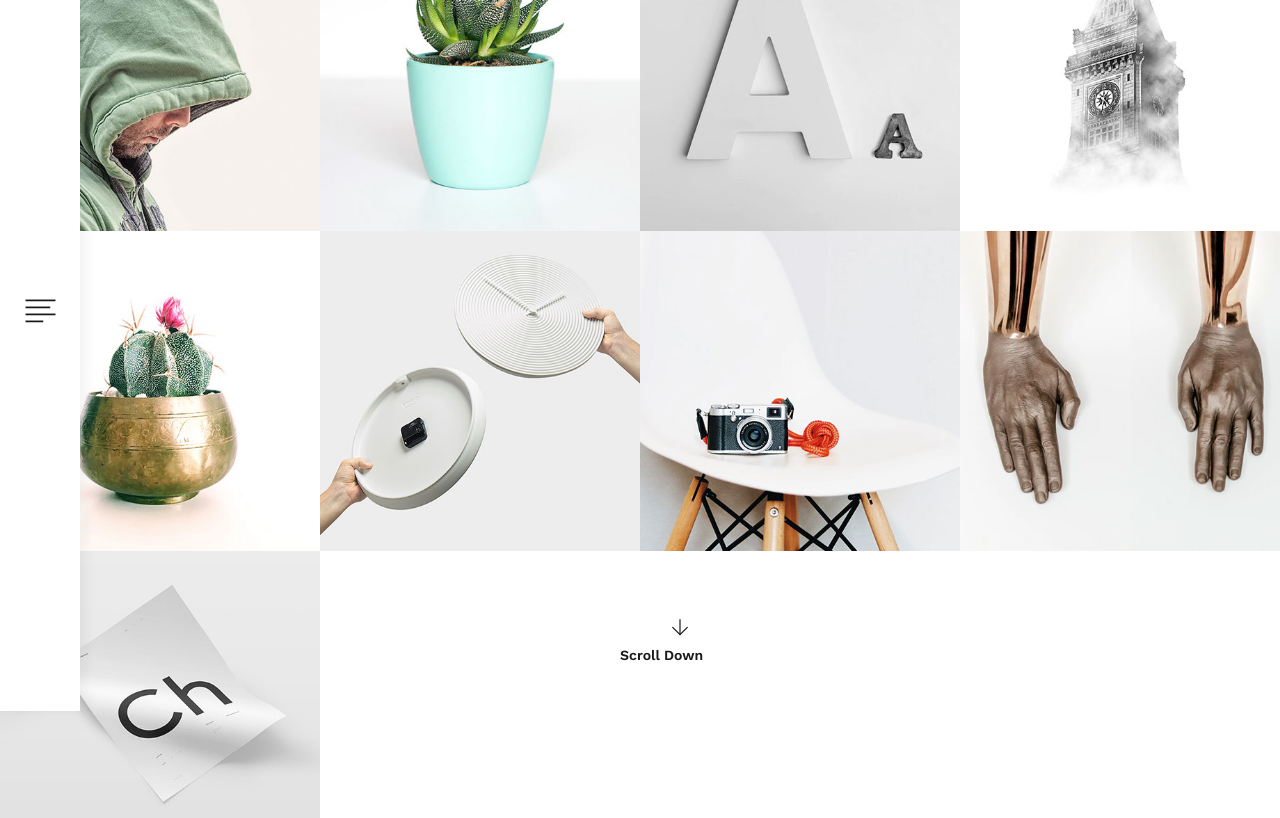
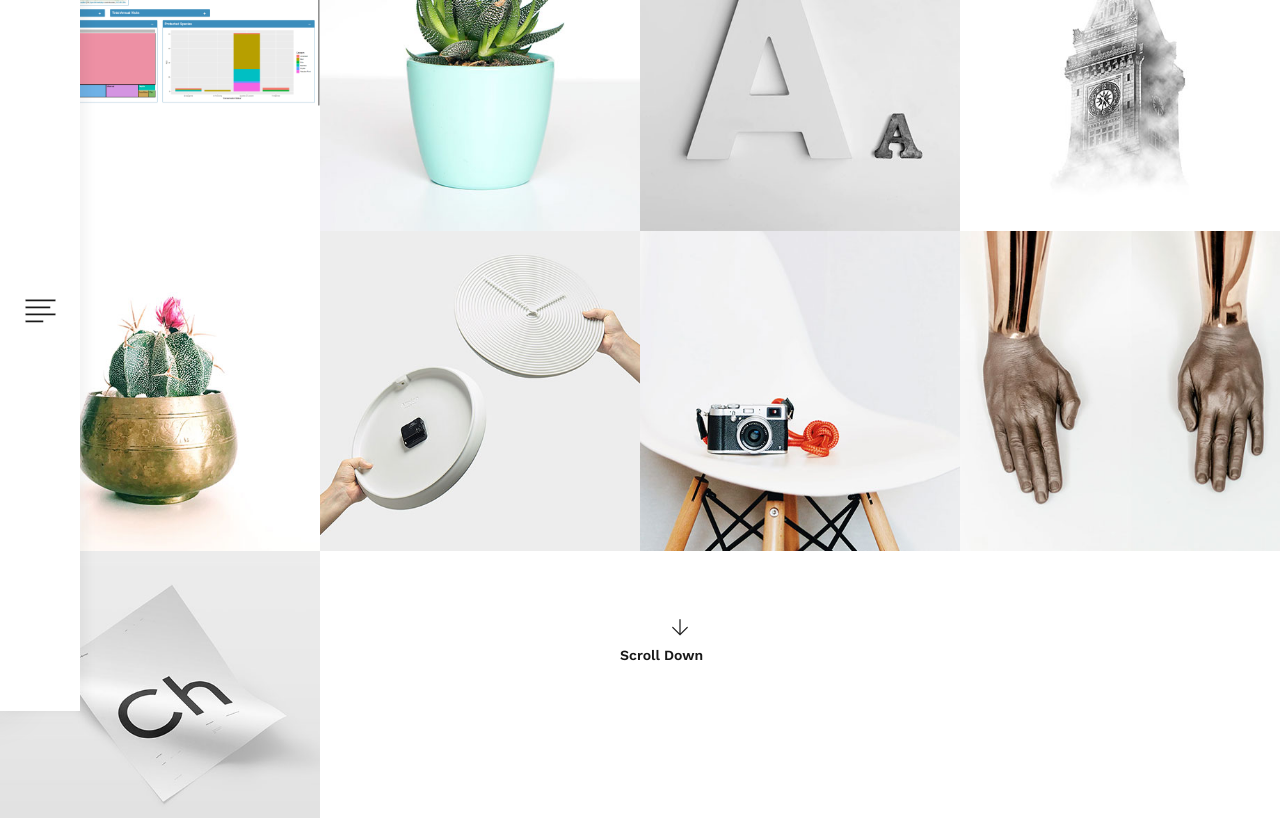
Before and after one commit to gody/gody.github.io, a plain HTML site: page index.html in a window 1280 px wide. Shown: the part 89-907 px from the top of the page. Drawn offline with nearby package versions, Linux system fonts and the light colour scheme.

Commit message:
Change image

```diff
--- a/index.html
+++ b/index.html
@@ -69,7 +69,7 @@ Copyright &copy;<script>document.write(new Date().getFullYear());</script> All r
             <div class="col-12 col-md-6 col-lg-3 no-padding">
                 <div class="portfolio-content">
                     <figure>
-                        <img src="images/1.jpg" alt="">
+                        <img src="images/NP_Project.png" alt="National Parks Project">
                     </figure>
 
                     <div class="entry-content flex flex-column align-items-center justify-content-center">
```
Also changed, not shown: images/NP_Project.png (added).
